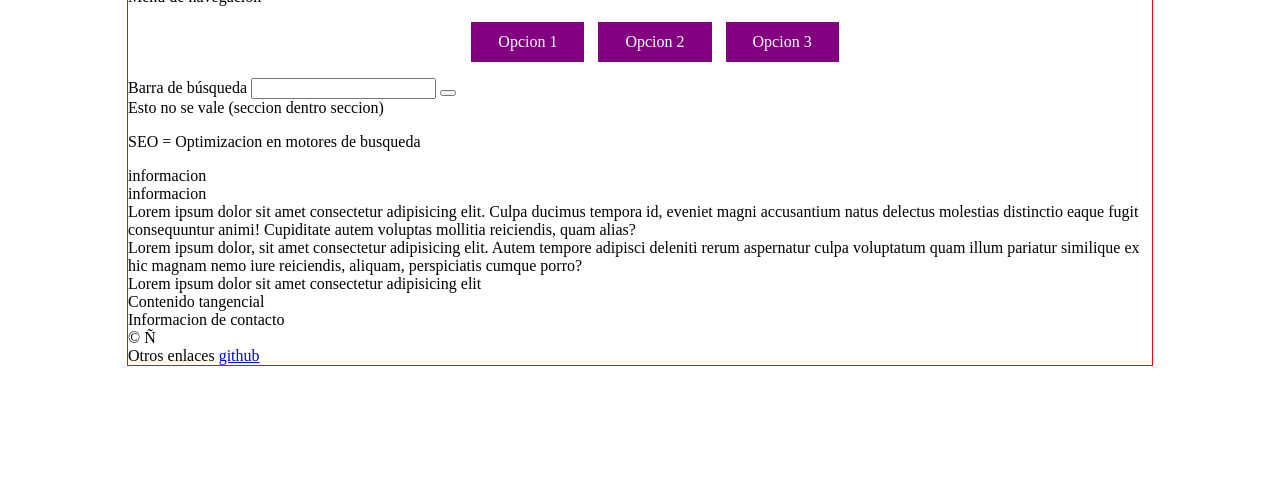
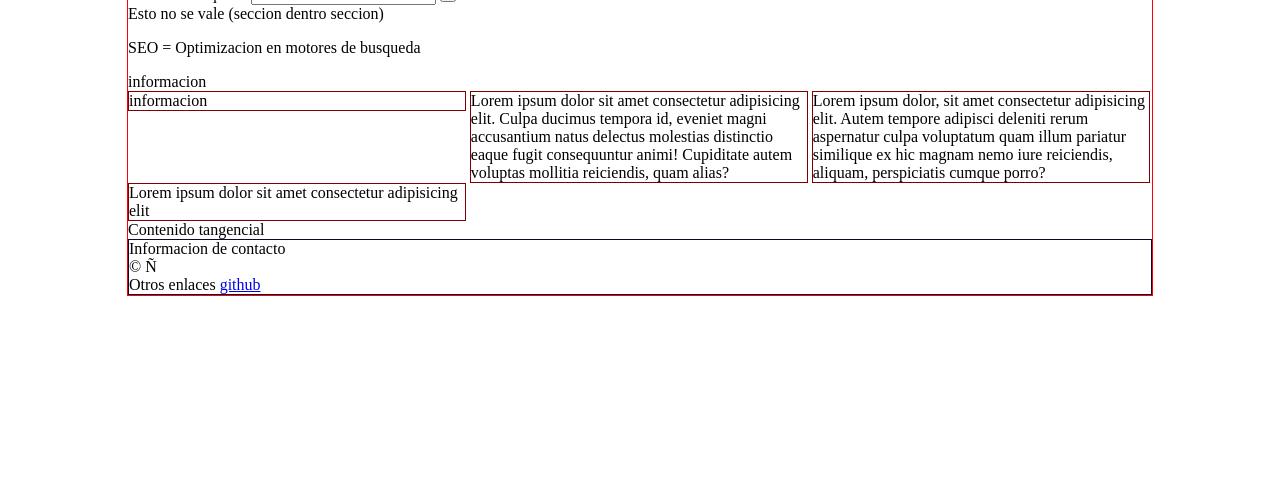
Before and after one commit to jacq1813/pw22431112, a plain HTML site: page html5.html in a window 1280 px wide. Shown: the part 309-800 px from the top of the page. Drawn offline with Linux system fonts and the light colour scheme.

Commit message:
correccion

```diff
--- a/css/estilos.css
+++ b/css/estilos.css
@@ -19,10 +19,12 @@ header nav ol li {
     display: inline;
     margin-right: 10px;
     border: 1px solid purple;
+    border-radius: 5px;
     display: inline-block;
     color: #fff;
     background-color: purple;
     padding: 10px 26px;
+    box-shadow: 4px 4px 10px rgb(97, 97, 97);
     /*padding: 16px; ff */
 
 }
@@ -31,4 +33,32 @@ header nav ol li:hover {
 
     background-color: wheat;
     color: black;
+    box-shadow: 0px 0px 0px;
 }
+
+header img {
+
+    width: 100px;
+    height: 100px;
+    border-radius: 50px;
+
+}
+
+footer {
+
+    border: 1px solid rgb(9, 8, 45);
+
+
+}
+
+main section article {
+
+    border: 1px solid rgb(128, 0, 0);
+
+    display: inline-block;
+
+    vertical-align: top;
+    width: 32.8%;
+
+
+}
--- a/estilos.css
+++ /dev/null
@@ -1,64 +0,0 @@
-body{
-
-    border: 1px solid red;
-    font-size: 16px;
-    margin: 0px auto;
-    max-width: 1024px;
-
-}
-
-header nav ol {
-
-    text-align: center;
-
-}
-
-
-header nav ol li {
-
-    display: inline;
-    margin-right: 10px;
-    border: 1px solid purple;
-    border-radius: 5px;
-    display: inline-block;
-    color: #fff;
-    background-color: purple;
-    padding: 10px 26px;
-    box-shadow: 4px 4px 10px rgb(97, 97, 97);
-    /*padding: 16px; ff */
-
-}
-
-header nav ol li:hover {
-
-    background-color: wheat;
-    color: black;
-    box-shadow: 0px 0px 0px;
-}
-
-header img {
-
-    width: 100px;
-    height: 100px;
-    border-radius: 50px;
-
-}
-
-footer {
-
-    border: 1px solid rgb(9, 8, 45);
-
-
-}
-
-main section article {
-
-    border: 1px solid rgb(128, 0, 0);
-
-    display: inline-block;
-
-    vertical-align: top;
-    width: 32.8%;
-
-
-}
```
